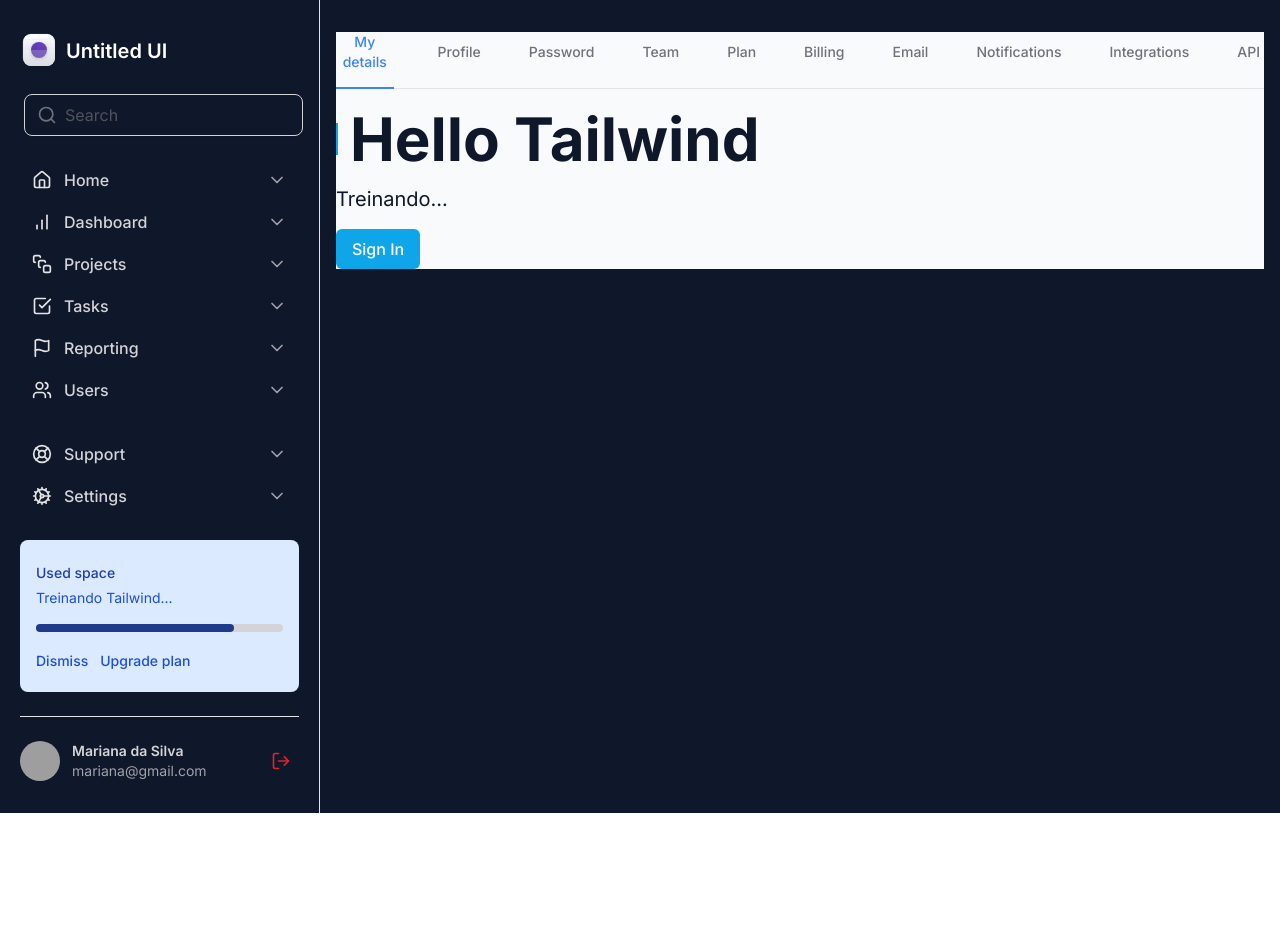
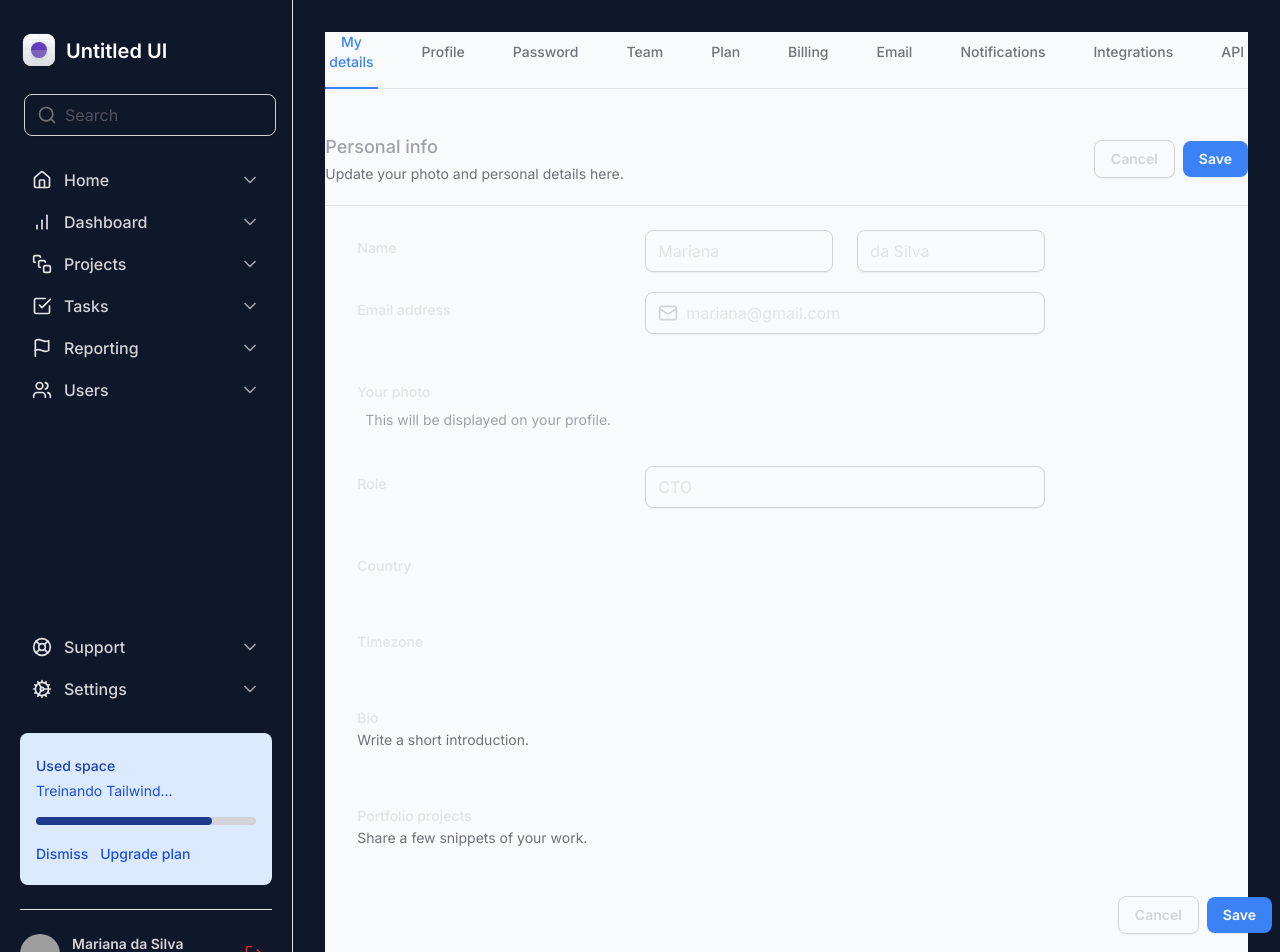
Before and after one commit to larads/ignite-tailwind, a Next.js app: page / in a window 1280 px wide. Shown: the top 952 px of the page. Before the commit the page ends 813 px from the top, so only its background shows below. Built offline with nearby package versions, Linux system fonts and the light colour scheme; grey boxes are pictures that could not be loaded.

Commit message:
🦄 refactor: Form Fields

```diff
--- a/src/app/layout.tsx
+++ b/src/app/layout.tsx
@@ -20,7 +20,7 @@
       <body className={inter.className}>
         <div className="grid min-h-screen grid-cols-app bg-slate-900">
           <Sidebar />
-          <main className="px-4 pb-12 pt-24">{children}</main>
+          <main className="px-8 pb-12 pt-24">{children}</main>
         </div>
       </body>
     </html>
--- a/src/app/page.tsx
+++ b/src/app/page.tsx
@@ -1,17 +1,161 @@
 import { SettingsTabs } from '@/components/SettingsTabs'
+import * as Input from '@/components/Input'
+import { Mail } from 'lucide-react'
 
 export default function Home() {
   return (
     <div className="-mt-16 flex flex-col bg-slate-50 text-slate-900 dark:bg-slate-900 dark:text-slate-100">
       <SettingsTabs />
-      <div className="max-w-app">
-        <h1 className="flex items-center gap-3 text-3xl font-bold before:flex before:h-8 before:w-0.5 before:bg-sky-500 sm:text-5xl lg:text-6xl">
-          Hello Tailwind
-        </h1>
-        <p className="mt-4 text-xl dark:text-slate-400">Treinando...</p>
-        <button className="mt-4 rounded-md bg-sky-500 px-4 py-2 font-medium text-white enabled:hover:bg-sky-600 disabled:cursor-not-allowed disabled:opacity-60 dark:bg-sky-400 dark:text-sky-950">
-          Sign In
-        </button>
+      <div className="mt-6 flex flex-col">
+        <div className="flex items-center justify-between border-b border-zinc-200 pb-5">
+          <div className="space-y-1">
+            <h2 className="text-lg font-medium text-zinc-400">Personal info</h2>
+            <span className="text-sm text-zinc-500">
+              Update your photo and personal details here.
+            </span>
+          </div>
+          <div className="flex items-center gap-2">
+            <button
+              type="button"
+              className="rounded-lg border border-zinc-300 px-4 py-2 text-sm font-semibold text-zinc-300 shadow-sm hover:bg-blue-50 hover:text-blue-800"
+            >
+              Cancel
+            </button>
+            <button
+              type="submit"
+              form="settings"
+              className="rounded-lg bg-blue-500 px-4 py-2 text-sm font-semibold text-white shadow-sm hover:bg-blue-700"
+            >
+              Save
+            </button>
+          </div>
+        </div>
+        <form
+          id="settings"
+          className="m-6 flex w-full flex-col gap-5 divide-zinc-200"
+        >
+          <div className="grid grid-cols-form gap-3">
+            <label
+              htmlFor="firstName"
+              className="m-2 text-sm font-medium text-zinc-200"
+            >
+              Name
+            </label>
+            <div className="grid grid-cols-2 gap-6">
+              <Input.Root>
+                <Input.Control id="firstName" defaultValue="Mariana" />
+              </Input.Root>
+
+              <Input.Root>
+                <Input.Control defaultValue="da Silva" />
+              </Input.Root>
+            </div>
+          </div>
+
+          <div className="grid grid-cols-form gap-3">
+            <label
+              htmlFor="email"
+              className="m-2 text-sm font-medium text-zinc-200"
+            >
+              Email address
+            </label>
+            <Input.Root>
+              <Input.Prefix>
+                <Mail className="h-5 w-5 text-zinc-300" />
+              </Input.Prefix>
+              <Input.Control
+                id="email"
+                type="email"
+                defaultValue="mariana@gmail.com"
+              />
+            </Input.Root>
+          </div>
+          <div className="grid grid-cols-form gap-3 pt-5">
+            <label
+              htmlFor="email"
+              className="m-2 text-sm font-medium text-zinc-200"
+            >
+              Your photo
+              <span className="m-2 block text-sm font-normal text-zinc-400">
+                This will be displayed on your profile.
+              </span>
+            </label>
+            <div />
+          </div>
+
+          <div className="grid grid-cols-form gap-3">
+            <label
+              htmlFor="role"
+              className="m-2 text-sm font-medium text-zinc-200"
+            >
+              Role
+            </label>
+            <Input.Root>
+              <Input.Control id="role" defaultValue="CTO" />
+            </Input.Root>
+          </div>
+
+          <div className="grid grid-cols-form gap-3 pt-5">
+            <label
+              htmlFor="country"
+              className="m-2 text-sm font-medium text-zinc-200"
+            >
+              Country
+            </label>
+            <div />
+          </div>
+
+          <div className="grid grid-cols-form gap-3 pt-5">
+            <label
+              htmlFor="timezone"
+              className="m-2 text-sm font-medium text-zinc-200"
+            >
+              Timezone
+            </label>
+            <div />
+          </div>
+
+          <div className="grid grid-cols-form gap-3 pt-5">
+            <label
+              htmlFor="bio"
+              className="m-2 text-sm font-medium text-zinc-200"
+            >
+              Bio
+              <span className="mt-0.5 block text-sm font-normal text-zinc-500">
+                Write a short introduction.
+              </span>
+            </label>
+            <div />
+          </div>
+
+          <div className="grid grid-cols-form gap-3 pt-5">
+            <label
+              htmlFor="projects"
+              className="m-2 text-sm font-medium text-zinc-200"
+            >
+              Portfolio projects
+              <span className="mt-0.5 block text-sm font-normal text-zinc-500">
+                Share a few snippets of your work.
+              </span>
+            </label>
+            <div />
+          </div>
+
+          <div className="flex items-center justify-end gap-2 pt-5">
+            <button
+              type="button"
+              className="rounded-lg border border-zinc-300 px-4 py-2 text-sm font-semibold text-zinc-300 shadow-sm hover:bg-blue-50 hover:text-blue-800"
+            >
+              Cancel
+            </button>
+            <button
+              type="submit"
+              className="rounded-lg bg-blue-500 px-4 py-2 text-sm font-semibold text-white shadow-sm hover:bg-blue-700"
+            >
+              Save
+            </button>
+          </div>
+        </form>
       </div>
     </div>
   )
--- a/src/components/Input.tsx
+++ b/src/components/Input.tsx
@@ -11,7 +11,7 @@
 export function Control(props: InputControlProps) {
   return (
     <input
-      className="flex-1 border-0 bg-transparent p-0 text-zinc-900 placeholder-zinc-600"
+      className="flex-1 border-0 bg-transparent p-0 text-zinc-200 placeholder-zinc-600"
       {...props}
     />
   )
--- a/tailwind.config.ts
+++ b/tailwind.config.ts
@@ -7,12 +7,10 @@
       gridTemplateColumns: {
         app: 'minmax(18rem, 20rem) 1fr',
         profile: 'max-content 1fr max-content',
+        form: 'minmax(7.5rem, 17.5rem) minmax(25rem, 1fr) minmax(0, 15rem)',
       },
       maxWidth: {
         app: '700px',
-      },
-      colors: {
-        mari: '#8257e6',
       },
     },
   },
```
